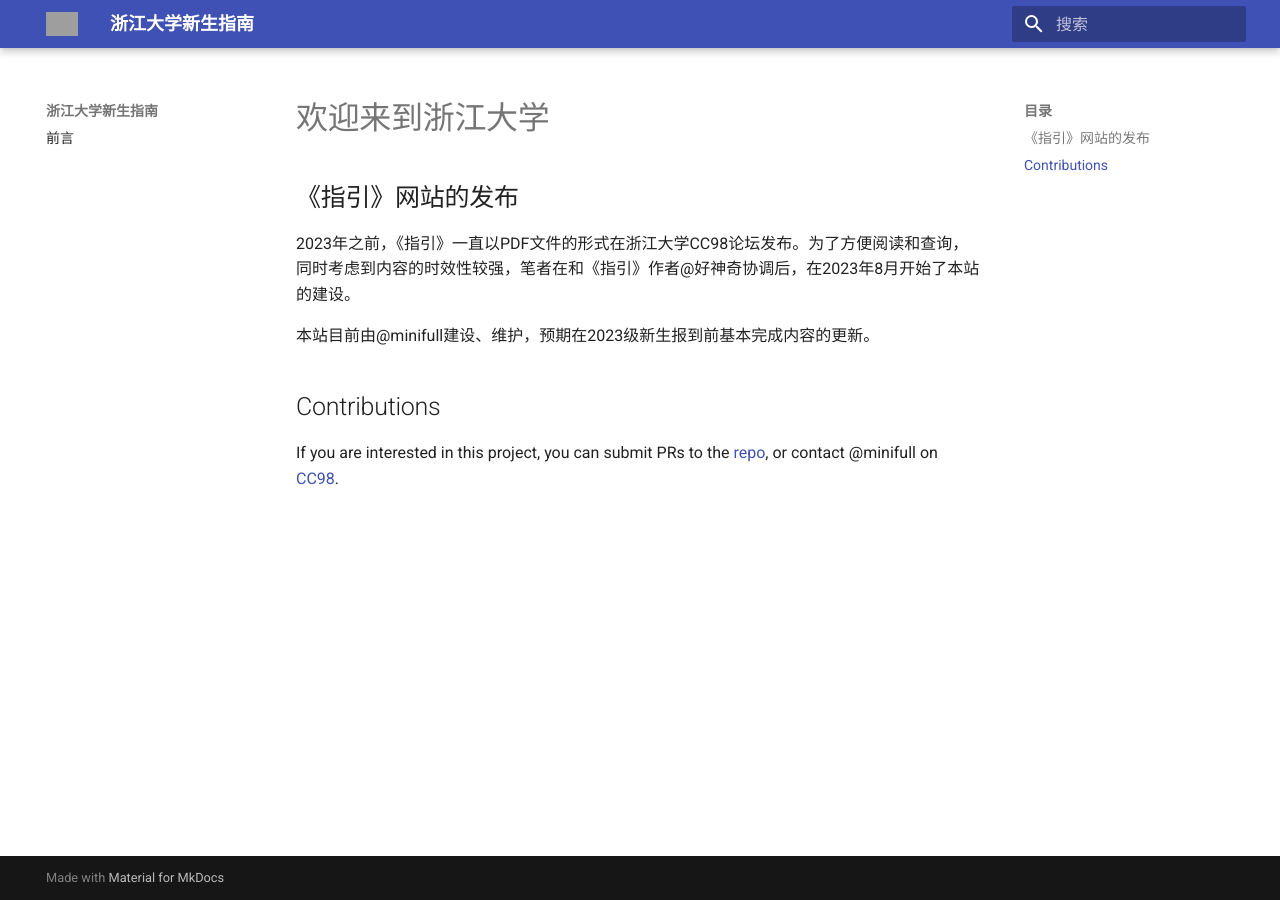
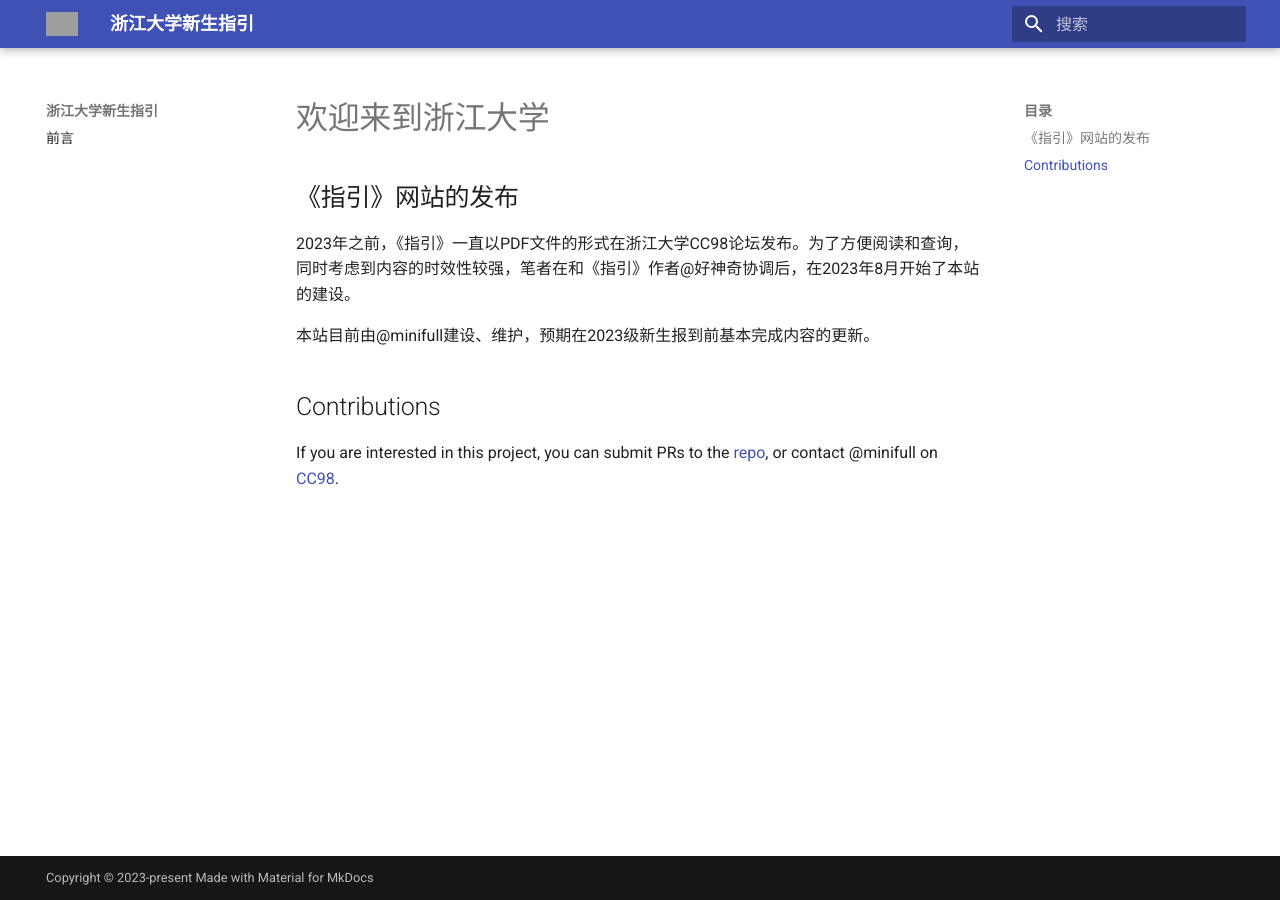
Before and after one commit to mini-full/zju-welcome, an MkDocs documentation site: the page built from docs/index.md, in a window 1280 px wide. Built offline with MkDocs 1.6.1 and Material for MkDocs 9.7.7, drawn with Linux system fonts in a browser that asks for light colours; grey boxes are pictures that could not be loaded.

Commit message:
change name  to 指引

```diff
--- a/mkdocs.yml
+++ b/mkdocs.yml
@@ -1,6 +1,8 @@
-site_name: 浙江大学新生指南
+site_name: 浙江大学新生指引
 site_author: mini-full
 site_description: 浙江大学本科生新生指引为浙江大学CC98论坛新生宝典版面编撰的新生入学指南。
+
+copyright: Copyright &copy; 2023-present <a href="https://github.com/mini-full"
 
 theme:
   name: material
```
